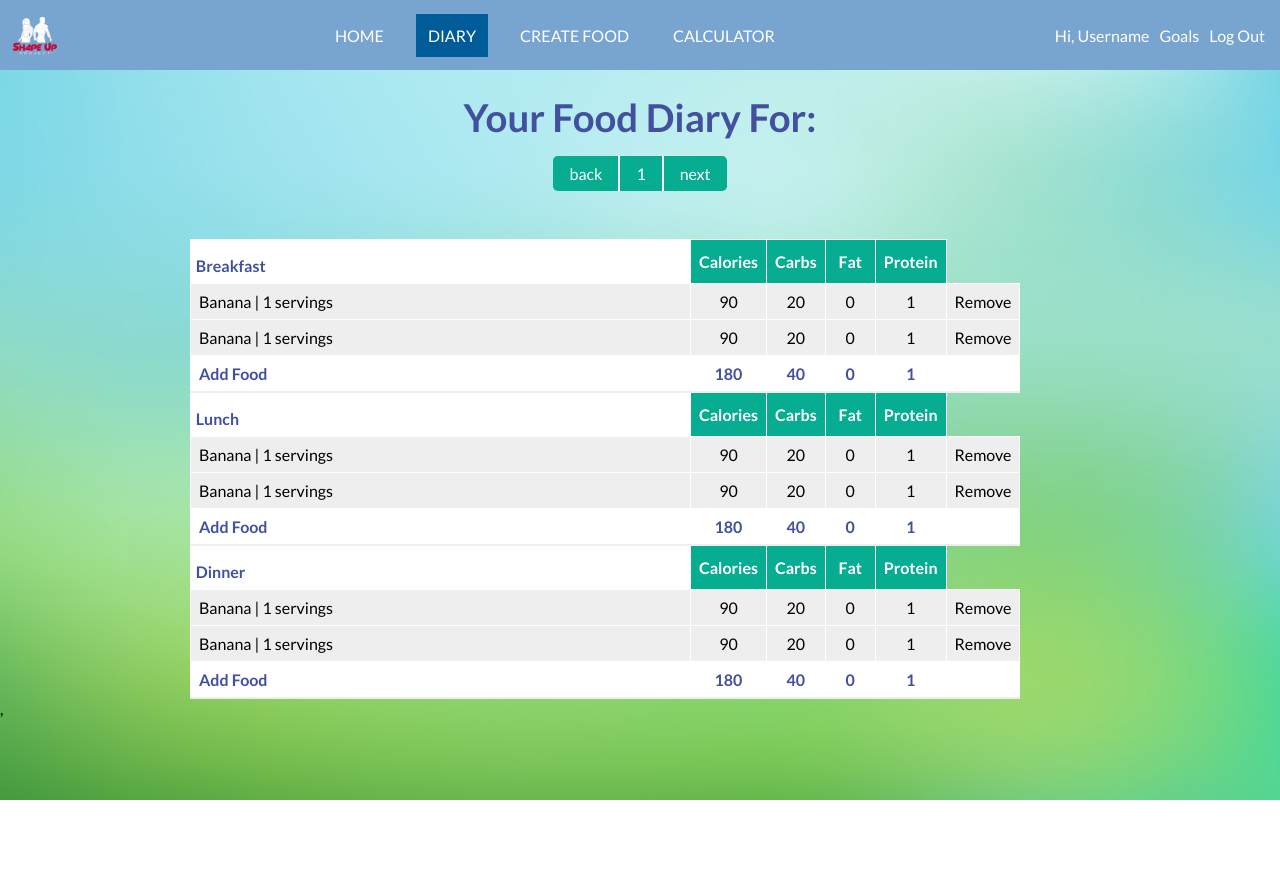
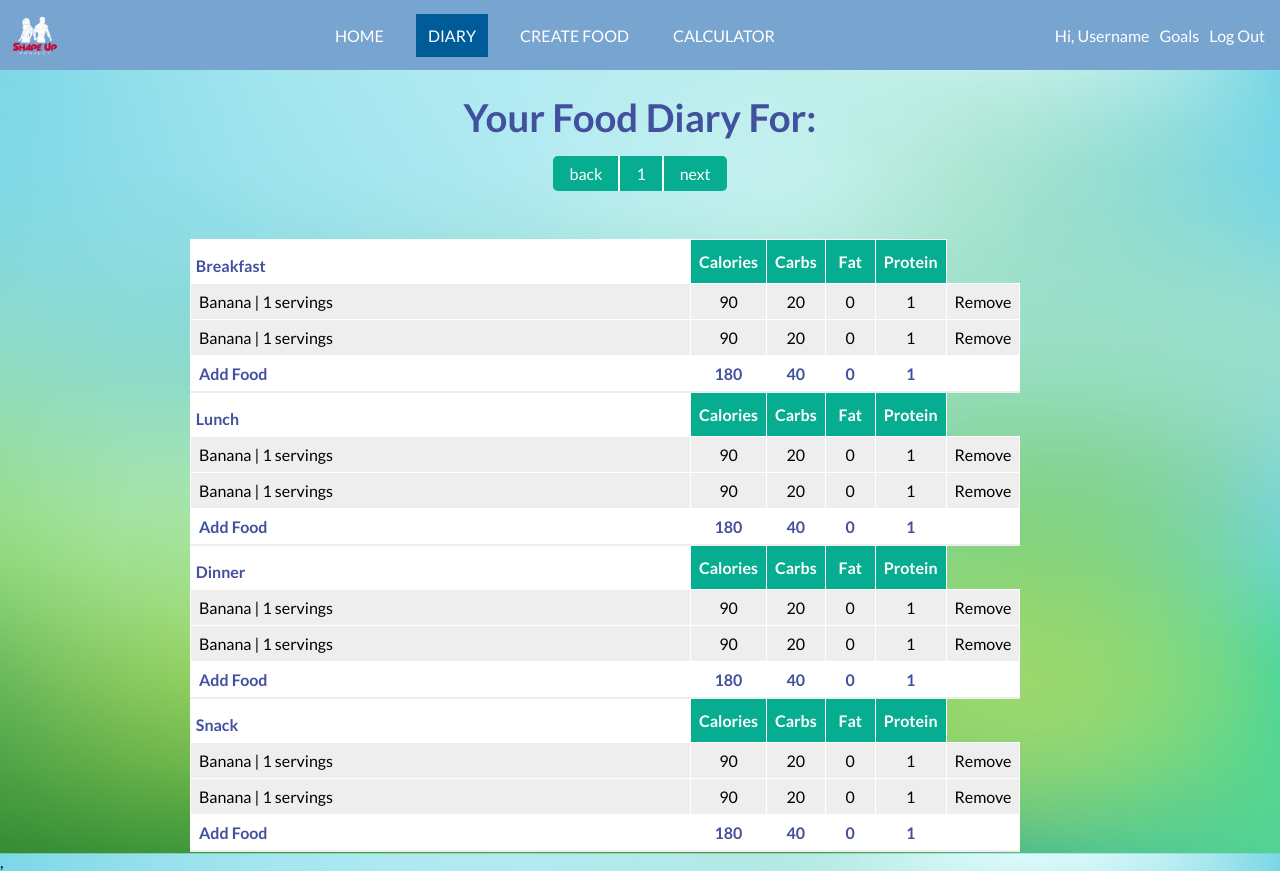
Before and after one commit to todormladenov/Food-diary, a React (Vite) app: page /diary/1 in a window 1280 px wide. Before the commit the page ends 800 px from the top, so only its background shows below. Built offline with nearby package versions, Linux system fonts and the light colour scheme.

Commit message:
Add DiarySnack component

```diff
--- a/src/components/diary/diary-section/DiarySection.jsx
+++ b/src/components/diary/diary-section/DiarySection.jsx
@@ -4,6 +4,7 @@ import './DiarySection.css'
 import DiaryBreakfast from "./diary-breakfast/DiaryBreakfast";
 import DiaryLunch from "./diary-lunch/DiaryLunch";
 import DiaryDinner from "./diary-dinner/DiaryDinner";
+import DiarySnack from "./diary-snack/DiarySnack";
 
 export default function DiarySection() {
     const { diaryDate } = useParams();
@@ -27,7 +28,7 @@ export default function DiarySection() {
                         <DiaryBreakfast />
                         <DiaryLunch />
                         <DiaryDinner />
-
+                        <DiarySnack />
 
                     </tbody>
                 </table>
--- /dev/null
+++ b/src/components/diary/diary-section/diary-snack/DiarySnack.jsx
@@ -0,0 +1,30 @@
+import DiaryMealBottomRow from "../diary-meal-bottom-row/DiaryMealBottomRow";
+import DiaryMealTopRow from "../diary-meal-top-row/DiaryMealTopRow";
+
+export default function DiarySnack() {
+    const mealType = 'Snack';
+
+    return (
+        <>
+            <DiaryMealTopRow mealType={mealType} />
+            <tr>
+                <td className="first">Banana | 1 servings</td>
+                <td>90</td>
+                <td>20</td>
+                <td>0</td>
+                <td>1</td>
+                <td>Remove</td>
+            </tr>
+
+            <tr>
+                <td className="first">Banana | 1 servings</td>
+                <td>90</td>
+                <td>20</td>
+                <td>0</td>
+                <td>1</td>
+                <td>Remove</td>
+            </tr>
+            <DiaryMealBottomRow />
+        </>
+    );
+}
```
